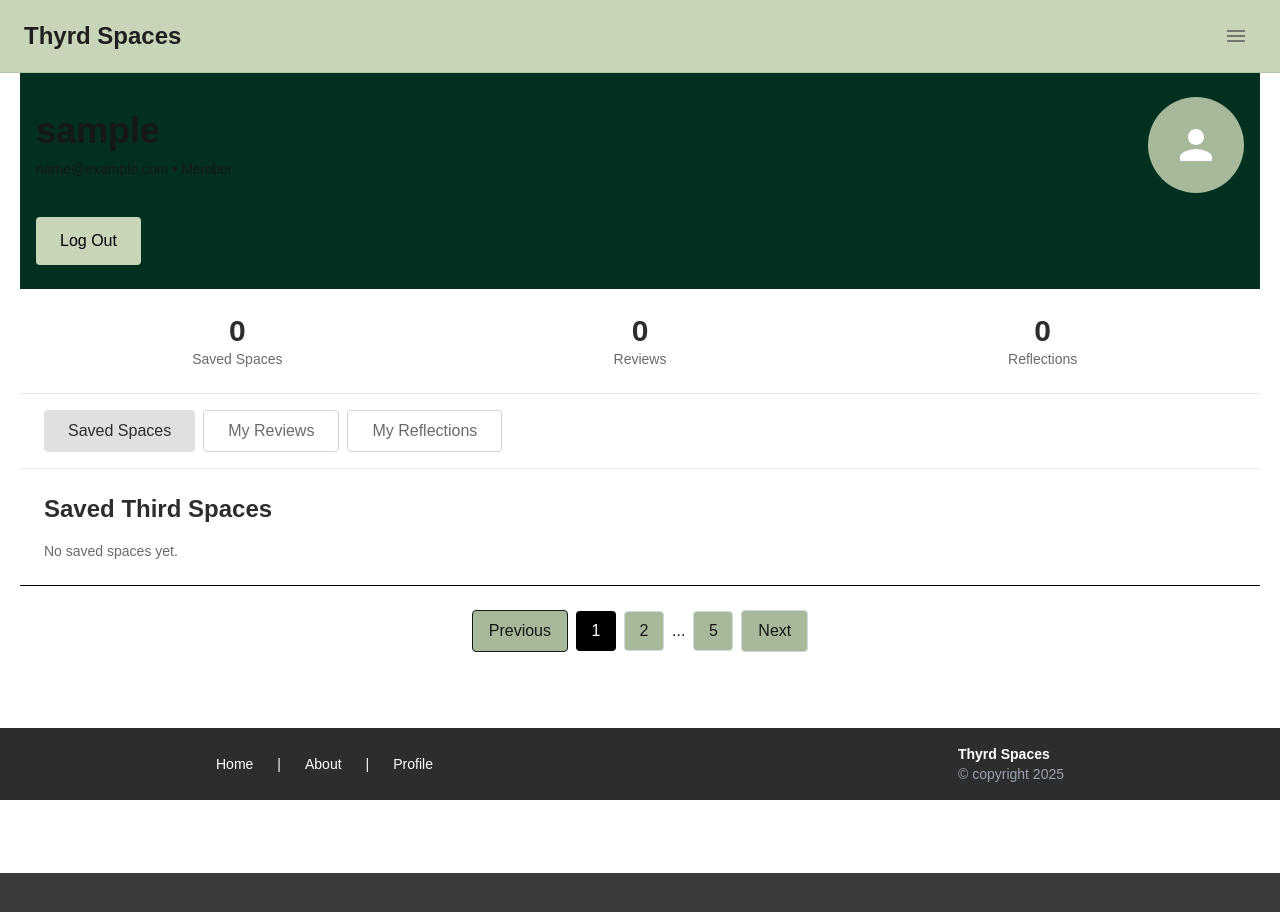
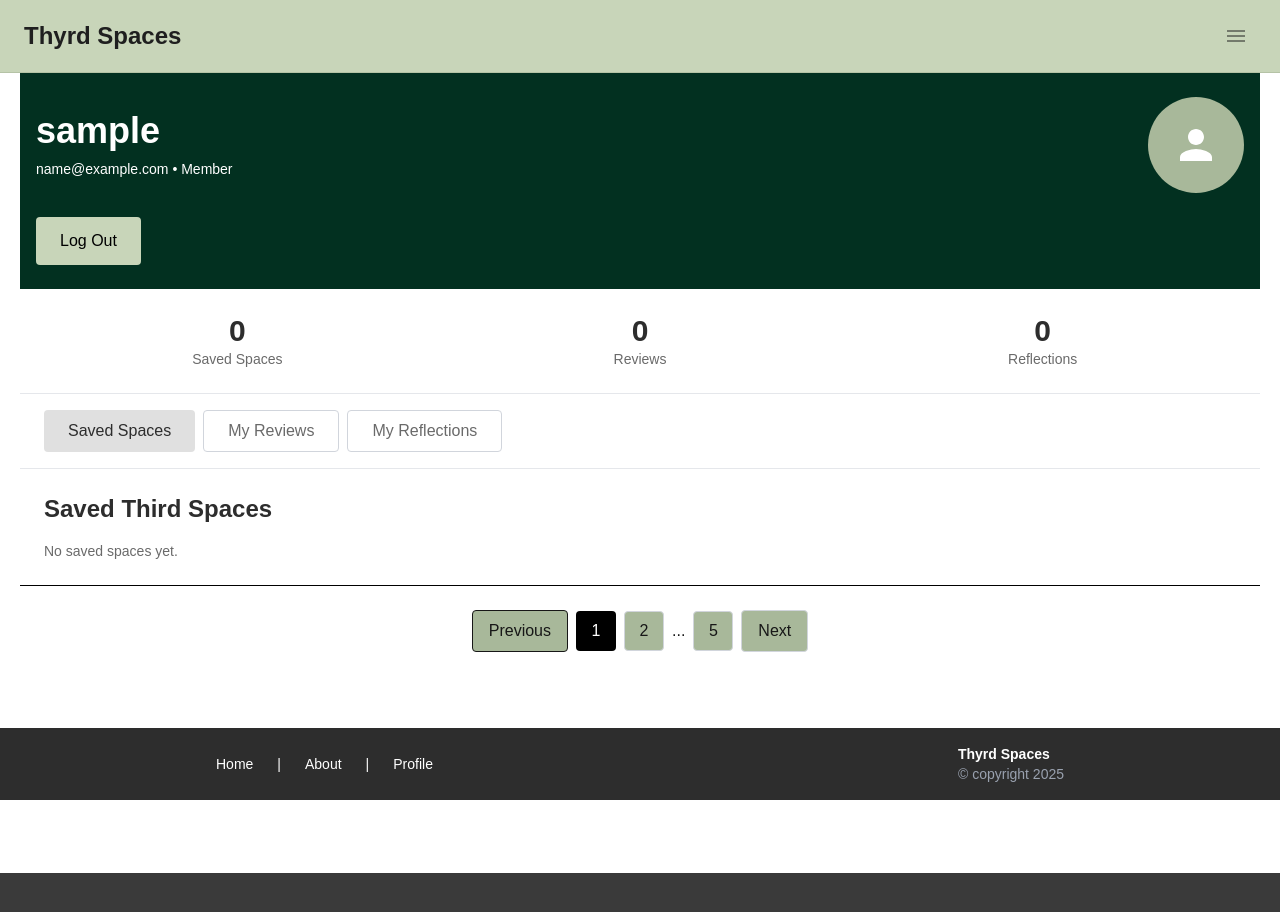
Before and after one commit to Asad-Jaffery/third-space, a Next.js app in the folder frontend/: page /view-profile in a window 1280 px wide. Shown: the top 912 px of the page. Built offline with nearby package versions, Linux system fonts and the light colour scheme; sample sign-in values are in the browser's storage.

Commit message:
chore: font color

```diff
--- a/frontend/app/Home.js
+++ b/frontend/app/Home.js
@@ -356,7 +356,7 @@ export default function ThyrdSpacesHome() {
             Welcome to Thyrd Spaces
           </h1>
 
-          <p className="text-sm sm:text-base text-[#FFFFF] mb-4 sm:mb-5 leading-relaxed">
+          <p className="text-sm sm:text-base text-[#FFFFFF] mb-4 sm:mb-5 leading-relaxed">
             Thyrd spaces is a website that facilitates community-spread findings
             of third spaces!
             <br />
--- a/frontend/app/view-profile/ViewProfileStatic.js
+++ b/frontend/app/view-profile/ViewProfileStatic.js
@@ -81,10 +81,10 @@ export default function ViewProfile() {
         <div className="bg-[#023020] px-4 py-6">
           <div className="flex flex-col sm:flex-row sm:items-center sm:justify-between gap-4 sm:gap-6 mb-6">
             <div className="min-w-0">
-              <h2 className="text-3xl sm:text-4xl font-bold text-[#FFFFF] mb-2 truncate">
+              <h2 className="text-3xl sm:text-4xl font-bold text-[#FFFFFF] mb-2 truncate">
                 {userData?.username}
               </h2>
-              <p className="text-sm text-[#FFFFF] truncate">
+              <p className="text-sm text-[#FFFFFF] truncate">
                 {userData?.email} • {userData?.joinDate}
               </p>
             </div>
```
